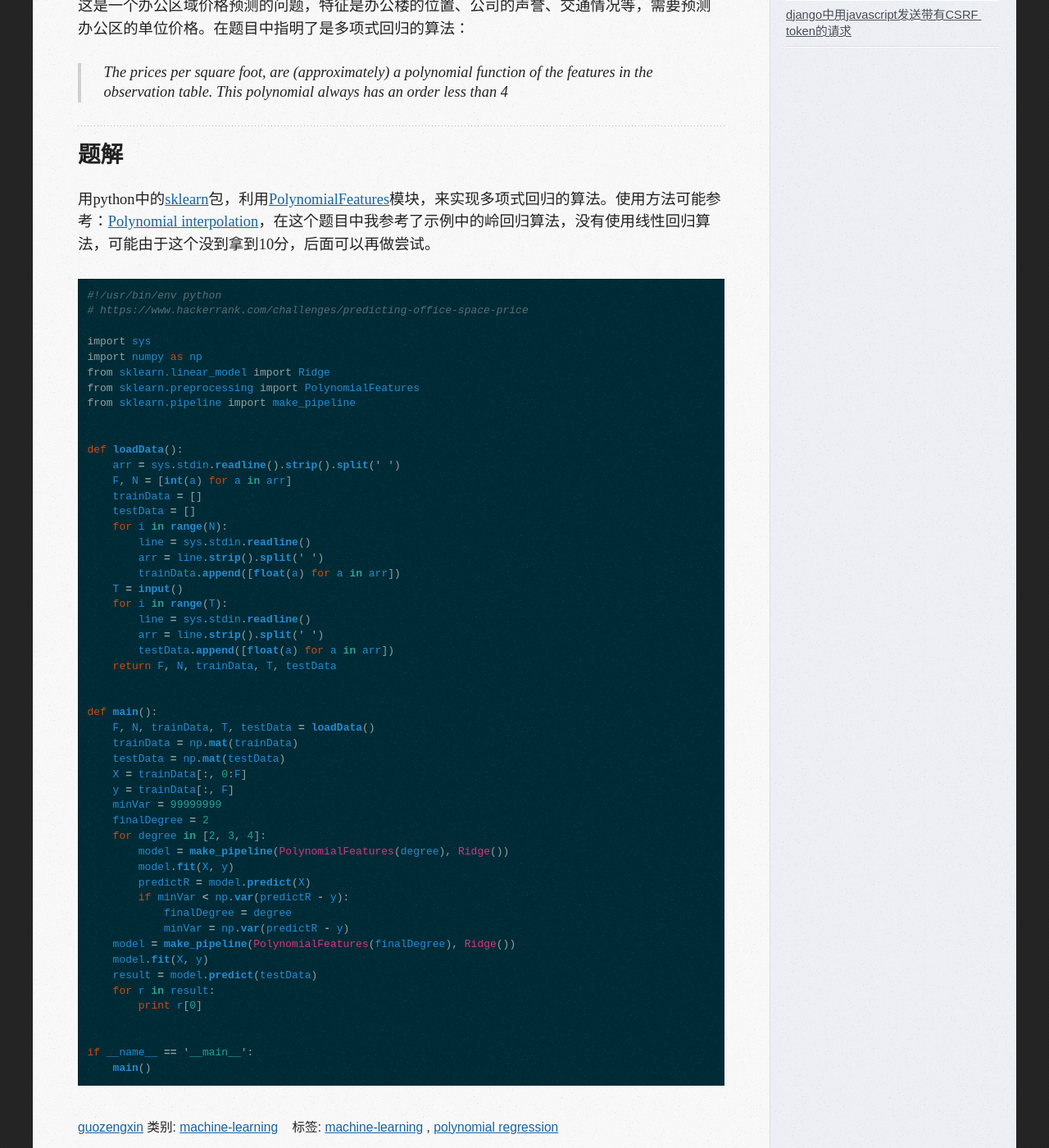
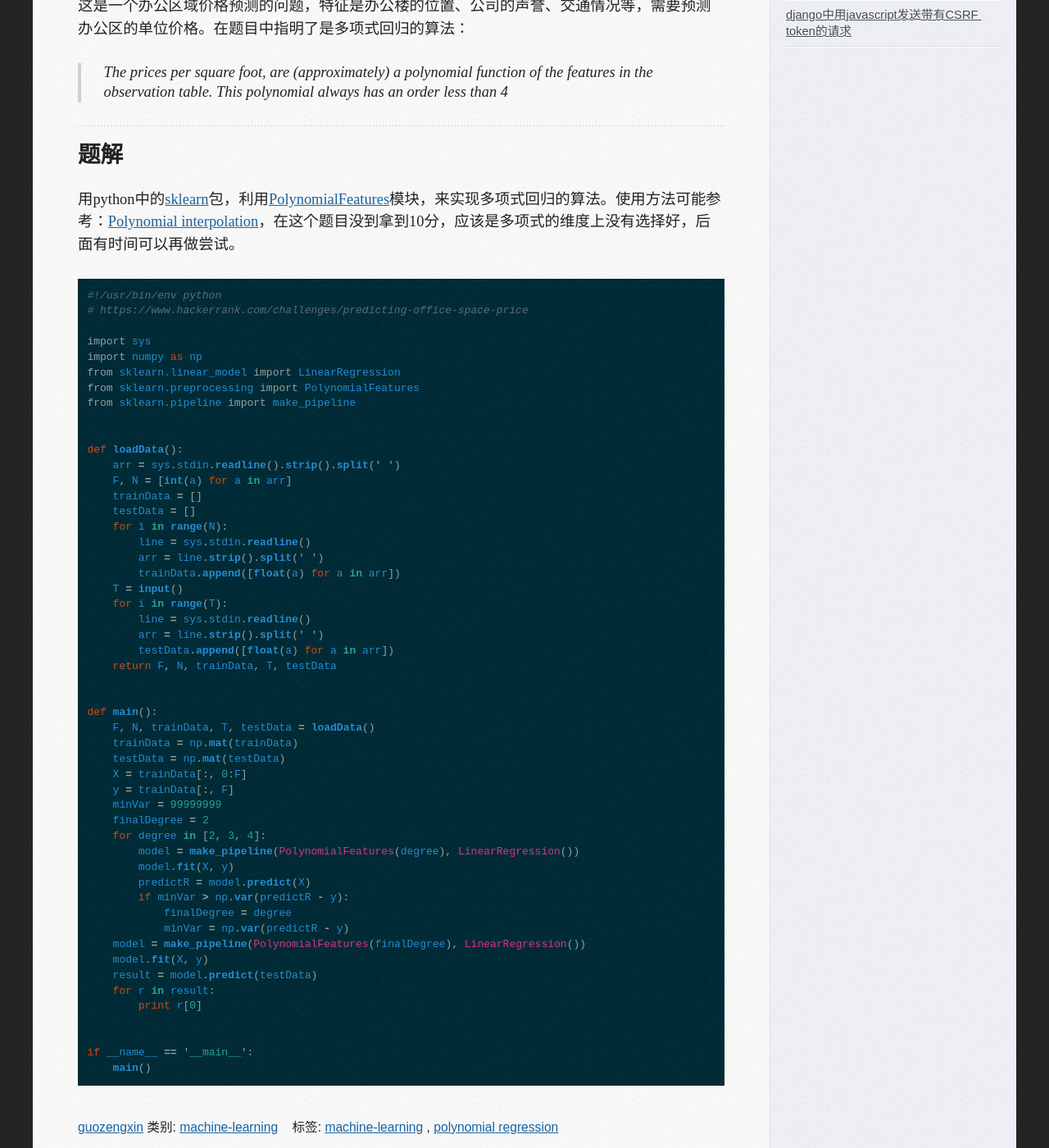
Before and after one commit to guozengxin/guozengxin.github.io, a Jekyll site: the page built from _posts/2015-01-08-hackerrank-predicting-office-space-price.md, in a window 1280 px wide and 1400 px high, scrolled down 601 px. Shown: the whole window at 82% size. Built offline with Jekyll 4.4.1, drawn with Linux system fonts in a browser that asks for light colours; nearby versions of some CDN libraries; comment, search, counter and statistics services are not loaded.

Commit message:
update post

```diff
--- a/_posts/2015-01-08-hackerrank-predicting-office-space-price.md
+++ b/_posts/2015-01-08-hackerrank-predicting-office-space-price.md
@@ -17,7 +17,7 @@ comments: true
 
 ## 题解
 
-用python中的[sklearn][]包，利用[PolynomialFeatures][]模块，来实现多项式回归的算法。使用方法可能参考：[Polynomial interpolation](http://scikit-learn.org/stable/auto_examples/linear_model/plot_polynomial_interpolation.html)，在这个题目中我参考了示例中的岭回归算法，没有使用线性回归算法，可能由于这个没到拿到10分，后面可以再做尝试。
+用python中的[sklearn][]包，利用[PolynomialFeatures][]模块，来实现多项式回归的算法。使用方法可能参考：[Polynomial interpolation](http://scikit-learn.org/stable/auto_examples/linear_model/plot_polynomial_interpolation.html)，在这个题目没到拿到10分，应该是多项式的维度上没有选择好，后面有时间可以再做尝试。
 
 {% highlight python %}
 #!/usr/bin/env python
@@ -25,7 +25,7 @@ comments: true
 
 import sys
 import numpy as np
-from sklearn.linear_model import Ridge
+from sklearn.linear_model import LinearRegression
 from sklearn.preprocessing import PolynomialFeatures
 from sklearn.pipeline import make_pipeline
 
@@ -56,13 +56,13 @@ def main():
     minVar = 99999999
     finalDegree = 2
     for degree in [2, 3, 4]:
-        model = make_pipeline(PolynomialFeatures(degree), Ridge())
+        model = make_pipeline(PolynomialFeatures(degree), LinearRegression())
         model.fit(X, y)
         predictR = model.predict(X)
-        if minVar < np.var(predictR - y):
+        if minVar > np.var(predictR - y):
             finalDegree = degree
             minVar = np.var(predictR - y)
-    model = make_pipeline(PolynomialFeatures(finalDegree), Ridge())
+    model = make_pipeline(PolynomialFeatures(finalDegree), LinearRegression())
     model.fit(X, y)
     result = model.predict(testData)
     for r in result:
```
